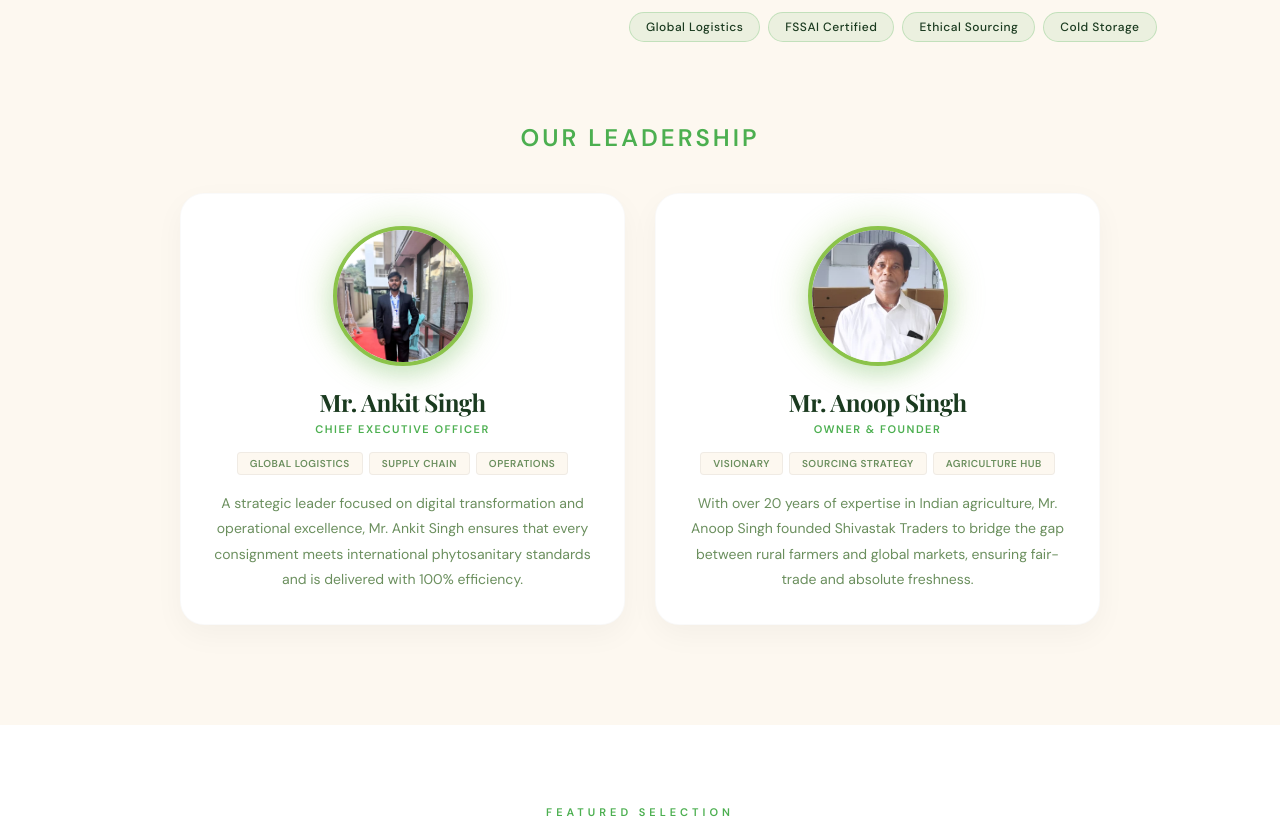
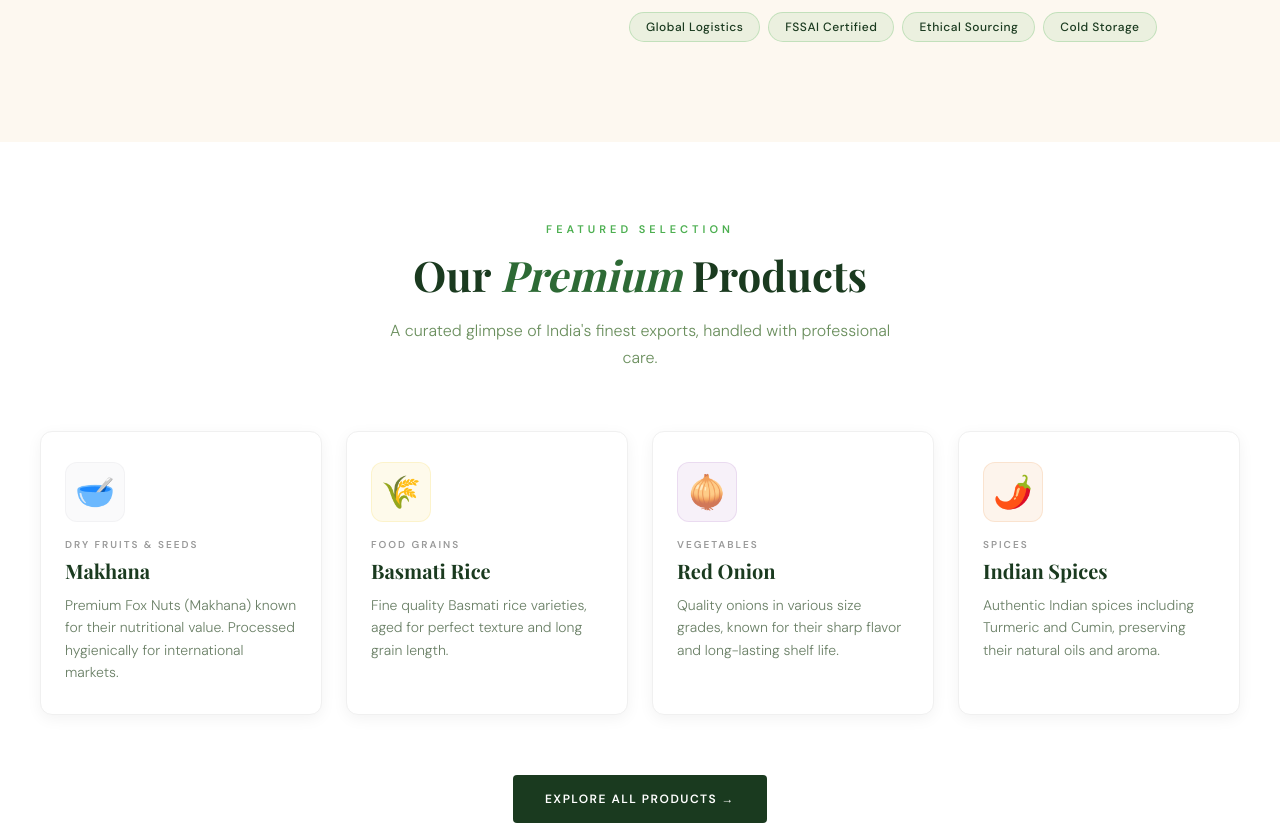
Before and after one commit to bizleap1/Shivsatak-Traders-, a React (Create React App) app: page / in a window 1280 px wide. Shown: the part 1760-2585 px from the top of the page. Built offline with nearby package versions, Linux system fonts and the light colour scheme; a web font is replaced by a local one.

Commit message:
Hide Leadership section from homepage while retaining it on About page

```diff
--- a/src/App.js
+++ b/src/App.js
@@ -22,7 +22,7 @@ export default function App() {
         <>
           <Hero setPage={setCurrentPage} />
           <Marquee />
-          <About />
+          <About showLeadership={false} />
           <FeaturedProducts setPage={setCurrentPage} />
           <WhyUs />
         </>
--- a/src/components/About.jsx
+++ b/src/components/About.jsx
@@ -1,6 +1,6 @@
 import React from 'react';
 
-export default function About() {
+export default function About({ showLeadership = true }) {
   return (
     <section id="about" style={s.section} className="res-section-pt">
       <div style={s.container} className="res-container res-grid-1">
@@ -80,6 +80,7 @@ export default function About() {
       </div>
 
       {/* Leadership Section - Premium Redesign */}
+      {showLeadership && (
         <div style={s.leadershipWrapper}>
           <div style={s.leadershipTitle}>OUR LEADERSHIP</div>
           <div style={s.leadershipGrid}>
@@ -131,6 +132,7 @@ export default function About() {
             ))}
           </div>
         </div>
+      )}
 
     </section>
   );
```
Lines whose indentation alone changed are shown as unchanged.
